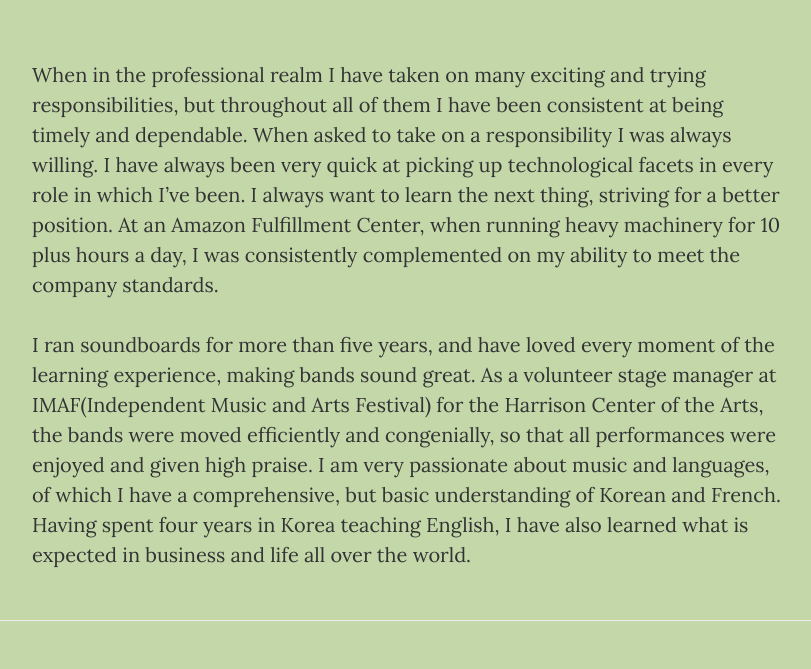
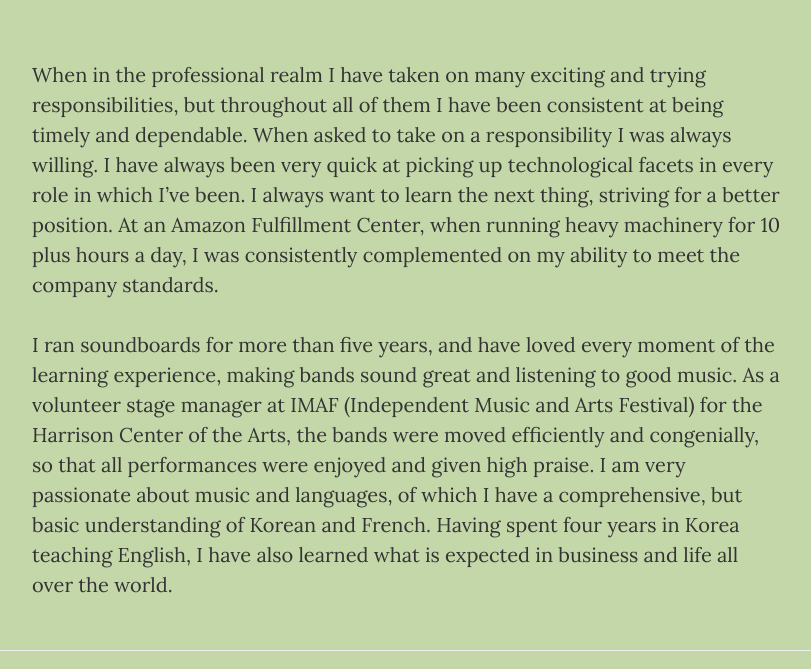
Before and after one commit to douglaskiel/douglaskiel.github.io, a website: page about.html in a window 1280 px wide. Shown: the part 482-1151 px from the top of the page, without its empty margins (233-1044 px from the left). Drawn offline with nearby package versions, Linux system fonts and the light colour scheme.

Commit message:
changed wording

```diff
--- a/about.html
+++ b/about.html
@@ -88,7 +88,7 @@
       <div class="row">
         <div class="col-lg-8 col-lg-offset-2 col-md-10 col-md-offset-1">
           <p>When in the professional realm I have taken on many exciting and trying responsibilities, but throughout all of them I have been consistent at being timely and dependable. When asked to take on a responsibility I was always willing. I have always been very quick at picking up technological facets in every role in which I’ve been. I always want to learn the next thing, striving for a better position. At an Amazon Fulfillment Center, when running heavy machinery for 10 plus hours a day, I was consistently complemented on my ability to meet the company standards.</p>
-          <p>I ran soundboards for more than five years, and have loved every moment of the learning experience, making bands sound great. As a volunteer stage manager at IMAF(Independent Music and Arts Festival) for the Harrison Center of the Arts, the bands were moved efficiently and congenially, so that all performances were enjoyed and given high praise. I am very passionate about music and languages, of which I have a comprehensive, but basic understanding of Korean and French. Having spent four years in Korea teaching English, I have also learned what is expected in business and life all over the world.</p>
+          <p>I ran soundboards for more than five years, and have loved every moment of the learning experience, making bands sound great and listening to good music. As a volunteer stage manager at IMAF (Independent Music and Arts Festival) for the Harrison Center of the Arts, the bands were moved efficiently and congenially, so that all performances were enjoyed and given high praise. I am very passionate about music and languages, of which I have a comprehensive, but basic understanding of Korean and French. Having spent four years in Korea teaching English, I have also learned what is expected in business and life all over the world.</p>
         </div>
       </div>
     </div>
```
